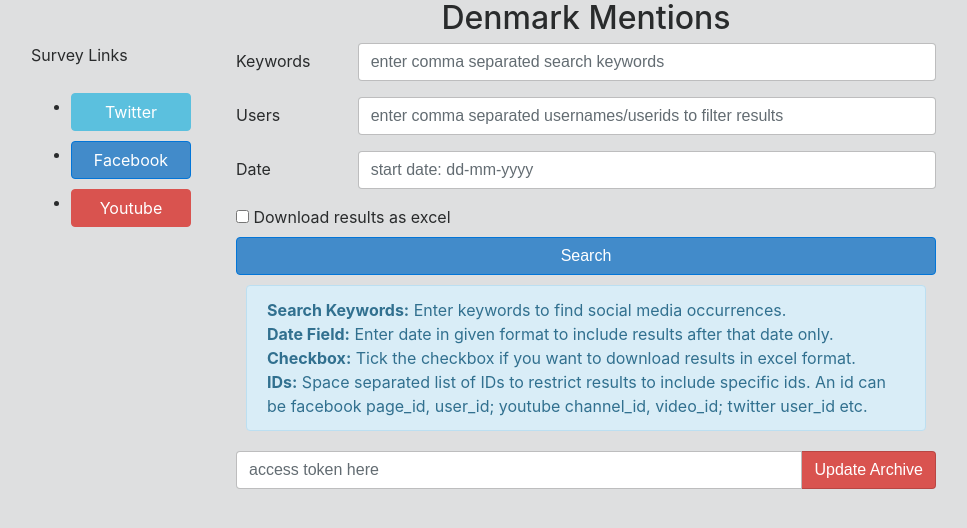
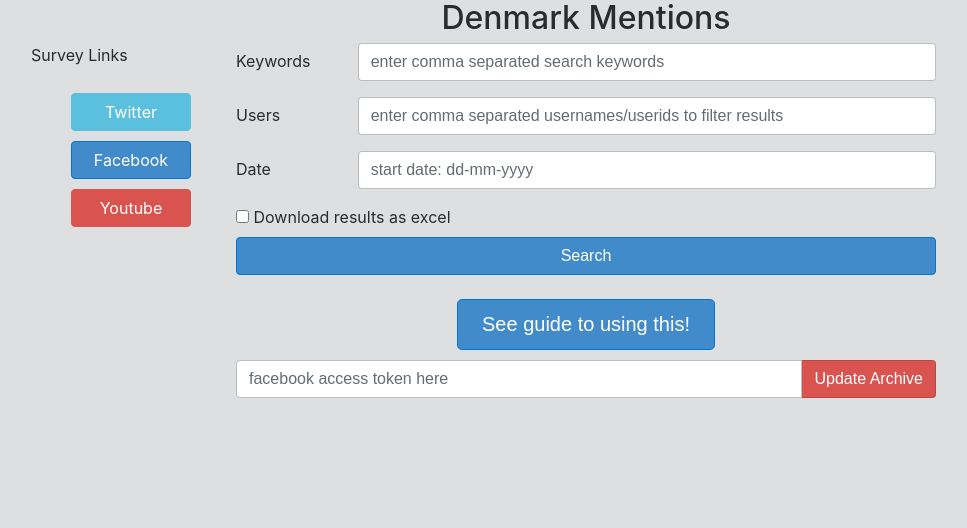
Before and after one commit to laveesingh/Denmark-Mentions, a Django app: template templates/template.html in a window 1280 px wide. Shown: the top 528 px of the page, without its empty margins (54-1021 px from the left). Run offline with Django 3.2, Linux system fonts and the light colour scheme; the template is opened without the code that fills it, so the values that code supplies are empty; some libraries are stand-ins or nearby versions.

Commit message:
doc: proper guideline added

```diff
--- a/templates/template.html
+++ b/templates/template.html
@@ -62,7 +62,7 @@
       <div class='row'>
         <div class='col-2'>
           <p>Survey Links</p>
-          <ul>
+          <ul style='list-style:none;'>
             <li><a target='blank' href='https://www.socialbakers.com/statistics/twitter/profiles/denmark/' class='btn btn-info'>Twitter</a></li>
             <li><a target='blank' href='https://www.socialbakers.com/statistics/facebook/pages/total/denmark/' class='btn btn-primary'>Facebook</a></li>
             <li><a target='blank' href='https://www.socialbakers.com/statistics/youtube/channels/denmark/' class='btn btn-danger'>Youtube</a></li>
@@ -104,20 +104,71 @@
                 </form>
               </div>
             </div>
-            <div class='row'>
-              <div class='col-12'>
-                <div class='alert alert-info' role='alert'>
-                  <strong>Search Keywords:</strong> Enter keywords to find social media occurrences.<br/>
-                  <strong>Date Field:</strong> Enter date in given format to include results after that date only.<br />
-                  <strong>Checkbox:</strong> Tick the checkbox if you want to download results in excel format.<br/>
-                  <strong>IDs:</strong> Space separated list of IDs to restrict results to include specific ids. An id can be facebook page_id, user_id; youtube channel_id, video_id; twitter user_id etc.
+            <br />
+            <center>
+              <div class='row'>
+                <div class='col-12'>
+                  <button type="button" class="btn btn-primary btn-lg" data-toggle="modal" data-target="#exampleModal">
+                    See guide to using this!
+                  </button>
+                  <div class="modal fade" id="exampleModal" tabindex="-1" role="dialog" aria-labelledby="exampleModalLabel" aria-hidden="true">
+                    <div class="modal-dialog" role="document" style="width: 900px !important;">
+                      <div class="modal-content"style="width: 900px !important;">
+                        <div class="modal-header"style="width: 900px !important;">
+                          <h5 class="modal-title" id="exampleModalLabel">How to use properly</h5>
+                          <button type="button" class="close" data-dismiss="modal" aria-label="Close">
+                            <span aria-hidden="true">&times;</span>
+                          </button>
+                        </div>
+                        <center>
+                        <div class="modal-body"style="width: 900px !important;">
+                          <p>There are three main input fields: keywords, users, date.</p>
+                          <ul>
+                            <li>
+                              <p><b>Keywords</b> field is a list of comma(,) separated list of words to find occurrences for.
+                              <b>Each keyword length should be greater than or equal to 4, otherwise it would be ignored.</b>
+                              <br/>
+                              E.g.: "something, nothing else" => It has two keywords, first is "something" and
+                              second is "nothing else".</p>
+                            </li>
+                            <li>
+                              <p><b>Users</b> field is a list of comma(,) separated list of users to look into.
+                              In this list you can either provide a numeric id or a textual username.<br/>
+                              E.g.: "11234123, sheldon cooper" => It has two users, first is "11234123" and
+                              second is "sheldon cooper". Result will only include articles from any of the users.</p>
+                            </li>
+                            <li>
+                              <p><b>Date</b> field includes results that were published after the given date only.</p>
+                            </li>
+                            <li>
+                              <p>
+                              <em>You can keep keywords empty in that case all posts by given users should show</em>
+                              </p>
+                            </li>
+                            <li>
+                              <p>
+                              <em>Users can be kept empty in that case all articles with keyword occurrences should show.</em>
+                              <p>
+                            </li>
+                            <li>Facebook access token is required to initiate updating the database, this token can be fetched <a target='blank' href="https://developers.facebook.com/tools/explorer/145634995501895/?method=GET&path=%7Bpage-id%7D&version=v2.10">here</a><li>
+                          </ul>
+                        </div>
+                        </center>
+                        <div class="modal-footer">
+                          <button type="button" class="btn btn-secondary" data-dismiss="modal">Close</button>
+                          <button type="button" class="btn btn-primary">Save changes</button>
+                        </div>
+                      </div>
+                    </div>
+                  </div>
+
                 </div>
               </div>
-            </div>
+            </center>
             <div class='row'>
               <div class='col-12'>
                 <div class='input-group'>
-                  <input type='text' class='form-control' placeholder='access token here' id='access_token' />
+                  <input type='text' class='form-control' placeholder='facebook access token here' id='access_token' />
                   <button class='btn btn-danger input-group-addon' id="update-btn" title='it should take a while'>
                     Update Archive
                   </button>
```
